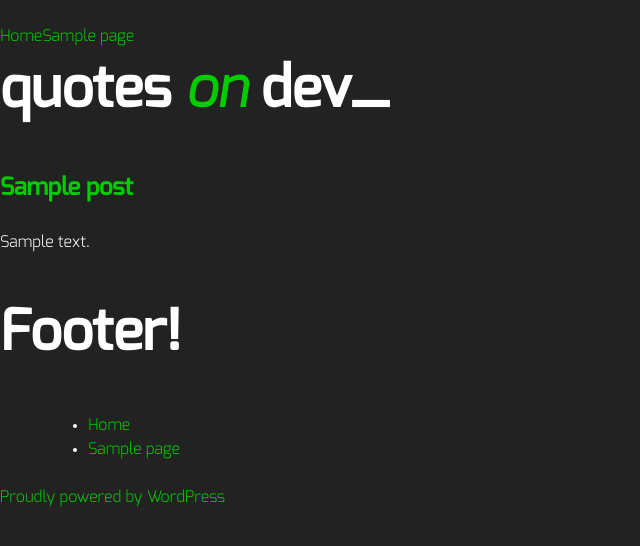
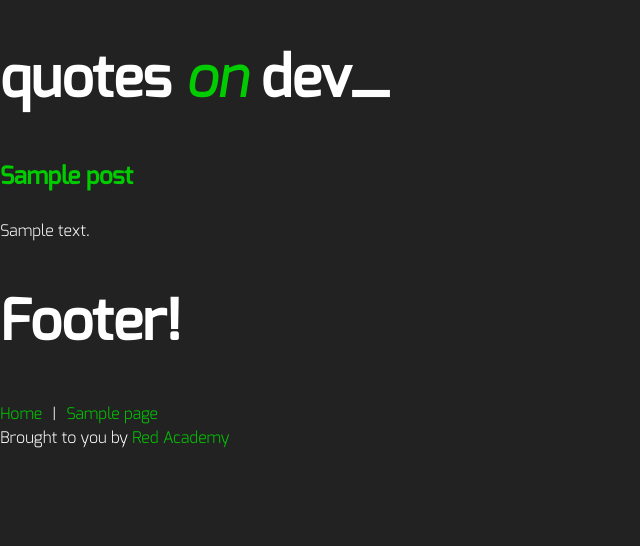
Before and after one commit to kbaistrocchi/quotes-on-dev, a WordPress theme: template themes/quotesondev/index.php in a window 1280 px wide. Shown: the top 546 px of the page, without its empty margins (0-640 px from the left). Run offline with PHP 8.4 and a stand-in for WordPress, Linux system fonts and the light colour scheme; the site name, menu and one post (Sample post) are stand-ins, and other content is empty.

Commit message:
style: main title and footer for mobile

```diff
--- a/themes/quotesondev/footer.php
+++ b/themes/quotesondev/footer.php
@@ -11,11 +11,12 @@
 
 			<footer id="colophon" class="site-footer" role="contentinfo">
 				<h1>Footer!</h1>
-				<nav>
-					<?php wp_nav_menu( array('theme_location' => 'footer')); ?>
-				</nav>
+				<nav id="site-navigation" class="main-navigation" role="navigation">
+					<button class="menu-toggle" aria-controls="primary-menu" aria-expanded="false"><?php echo esc_html( 'Primary Menu' ); ?></button>
+					<?php wp_nav_menu( array( 'theme_location' => 'footer', 'menu_id' => 'primary-menu' ) ); ?>
+				</nav><!-- #site-navigation -->
 				<div class="site-info">
-					<a href="<?php echo esc_url( 'https://wordpress.org/' ); ?>"><?php printf( esc_html( 'Proudly powered by %s' ), 'WordPress' ); ?></a>
+					<p>Brought to you by <a href="<?php echo esc_url( 'https://redacademy.com/toronto/' ); ?>">Red Academy</a></p>
 				</div><!-- .site-info -->
 			</footer><!-- #colophon -->
 		</div><!-- #page -->
--- a/themes/quotesondev/header.php
+++ b/themes/quotesondev/header.php
@@ -23,14 +23,9 @@
 			<header id="masthead" class="site-header" role="banner">
 				<div class="site-branding">
 					<h1 class="site-title screen-reader-text"><a href="<?php echo esc_url( home_url( '/' ) ); ?>" rel="home"><?php bloginfo( 'name' ); ?></a></h1>
-					<p class="site-description"><?php bloginfo( 'description' ); ?></p>
+					<h1 class="quote-title-tag"><a href="<?php echo esc_url( home_url( '/' ) ); ?>" rel="home">quotes <span>on</span> dev_</a></h1>
 				</div><!-- .site-branding -->
 
-				<nav id="site-navigation" class="main-navigation" role="navigation">
-					<button class="menu-toggle" aria-controls="primary-menu" aria-expanded="false"><?php echo esc_html( 'Primary Menu' ); ?></button>
-					<?php wp_nav_menu( array( 'theme_location' => 'primary', 'menu_id' => 'primary-menu' ) ); ?>
-				</nav><!-- #site-navigation -->
 			</header><!-- #masthead -->
 
 			<div id="content" class="site-content">
-				<h1 class="quote-title-tag">quotes <span>on</span> dev_</h1>
--- a/themes/quotesondev/page-archives.php
+++ b/themes/quotesondev/page-archives.php
@@ -35,7 +35,7 @@ get_header(); ?>
 				$tags = get_tags(array(
 					'hide_empty' => false
 				));
-				var_dump($tags);
+				// var_dump($tags);
 				foreach($tags as $tag) : ?>
 				<a href="<?php echo get_tag_link($tag->term_id); ?>"><?php echo $tag->name; ?></a>
 				<?php endforeach; ?>
--- a/themes/quotesondev/sass/_elements.scss
+++ b/themes/quotesondev/sass/_elements.scss
@@ -75,6 +75,12 @@ table {
 // Custom Styling
 
 .quote-title-tag {
+  a {
+    color: $color__text-main;
+    &:visited {
+      color: $color__text-main;
+    }
+  }
   span {
     color: $color__text-screen;
     font-family: 'Exo light-italic';
--- a/themes/quotesondev/sass/_navigation.scss
+++ b/themes/quotesondev/sass/_navigation.scss
@@ -34,11 +34,22 @@ a {
 	float: left;
 	width: 100%;
 
+
+
 	ul {
 		display: none;
 		list-style: none;
 		margin: 0;
 		padding-left: 0;
+
+		li {
+			display: flex;
+		}
+
+		li + li:before {
+			content: '|';
+			padding: 0 10px;
+		}
 
 		ul {
 			box-shadow: 0 3px 3px rgba(0, 0, 0, 0.2);
@@ -95,6 +106,7 @@ a {
 	.current-menu-item > a,
 	.current_page_ancestor > a {
 	}
+
 }
 
 /* Small menu. */
--- a/themes/quotesondev/style.css
+++ b/themes/quotesondev/style.css
@@ -378,6 +378,11 @@ table {
   margin: 0 0 1.5rem;
   width: 100%; }
 
+.quote-title-tag a {
+  color: #fff; }
+  .quote-title-tag a:visited {
+    color: #fff; }
+
 .quote-title-tag span {
   color: #00cc00;
   font-family: 'Exo light-italic'; }
@@ -479,6 +484,13 @@ a {
     list-style: none;
     margin: 0;
     padding-left: 0; }
+    .main-navigation ul li {
+      display: -webkit-box;
+      display: -ms-flexbox;
+      display: flex; }
+    .main-navigation ul li + li:before {
+      content: '|';
+      padding: 0 10px; }
     .main-navigation ul ul {
       -webkit-box-shadow: 0 3px 3px rgba(0, 0, 0, 0.2);
               box-shadow: 0 3px 3px rgba(0, 0, 0, 0.2);
--- a/themes/quotesondev/tag.php
+++ b/themes/quotesondev/tag.php
@@ -11,7 +11,6 @@ get_header(); ?>
 		<main id="main" class="site-main" role="main">
 
 			<h2>Tag: <?php single_tag_title(); ?></h2>
-
 
 			<?php
 			if( have_posts() ) :
--- a/themes/quotesondev/template-parts/content.php
+++ b/themes/quotesondev/template-parts/content.php
@@ -13,6 +13,6 @@
 	</header><!-- .entry-header -->
 
 	<div class="entry-content">
-		<?php the_excerpt(); ?>
+		<?php the_content(); ?>
 	</div><!-- .entry-content -->
 </article><!-- #post-## -->
```
Also changed, not shown: themes/quotesondev/build/css/style.min.css, 1 other file.
